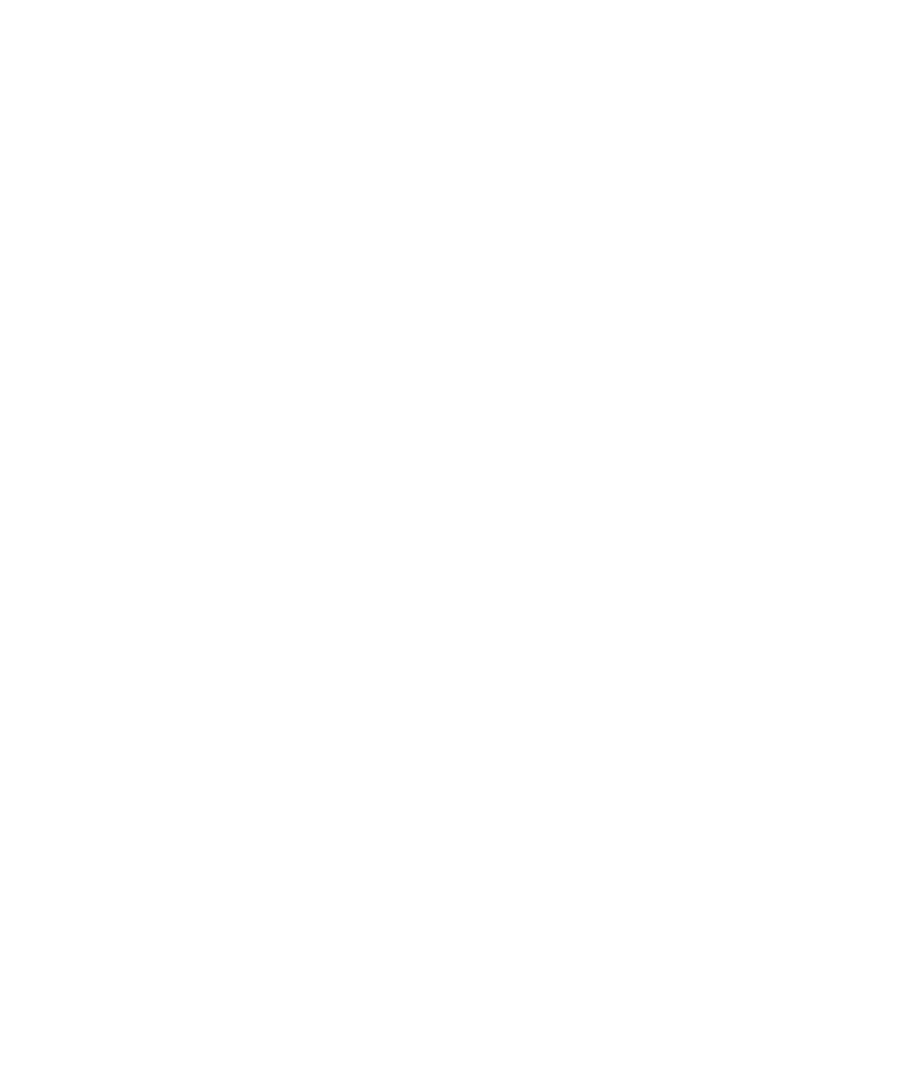
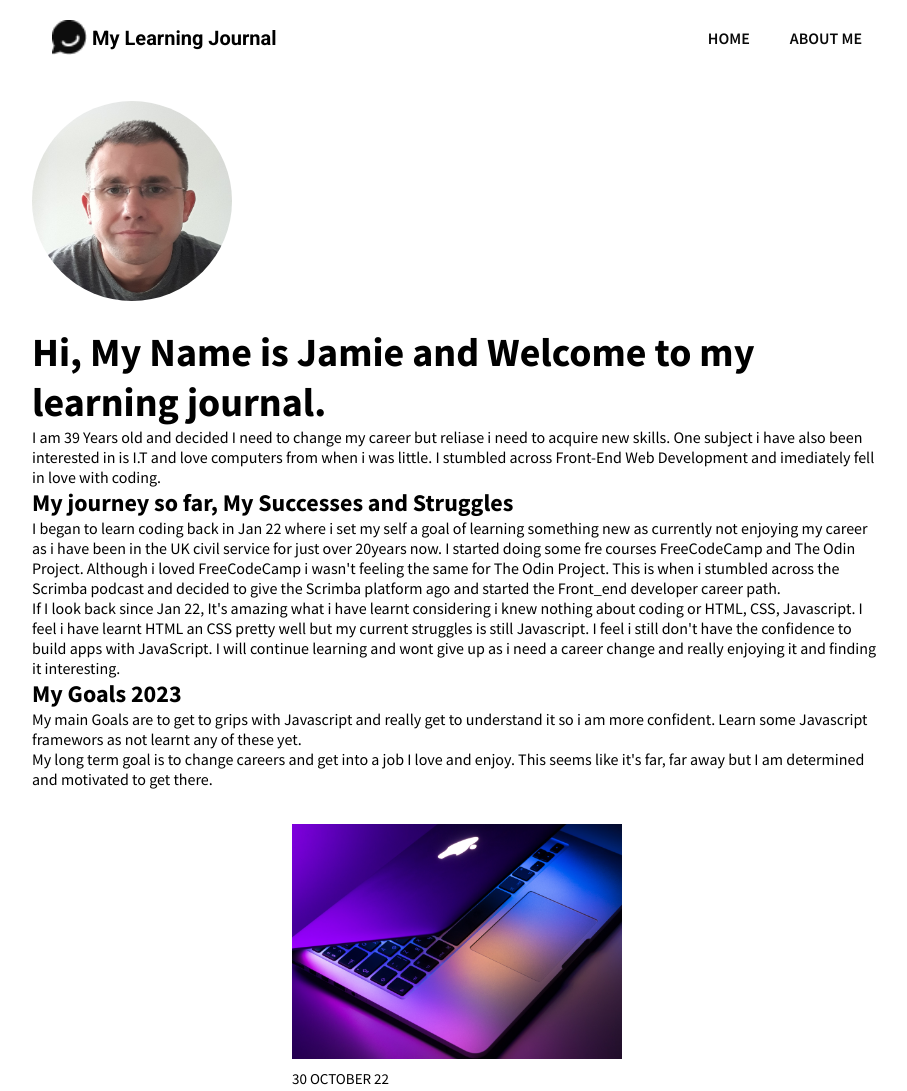
Before and after one commit to jreed-11/My_Learning_Journal, a plain HTML site: page about_me.html in a window 1280 px wide. Shown: the top 1091 px of the page, without its empty margins (183-1090 px from the left). Before the commit the page ends 800 px from the top, so only its background shows below. Drawn offline with Linux system fonts and the light colour scheme.

Commit message:
HTML and CSS updated
About page worked on

```diff
--- a/about_me.html
+++ b/about_me.html
@@ -0,0 +1,130 @@
+<html>
+  <head>
+    <title>My Learning Journal</title>
+    <link rel="stylesheet" href="css/style.css" />
+    <link rel="preconnect" href="https://fonts.googleapis.com" />
+    <link rel="preconnect" href="https://fonts.gstatic.com" crossorigin />
+    <link
+      href="https://fonts.googleapis.com/css2?family=Roboto:wght@700&family=Source+Sans+Pro:wght@400;600;700&display=swap"
+      rel="stylesheet"
+    />
+    <meta name="viewport" content="width=device-width, initial-scale=1" />
+  </head>
+
+  <nav class="navbar">
+    <div class="nav__logo">
+      <img class="nav_img" src="/images/logo.img.png" alt="logo image" />
+      <p class="logo__title">My Learning Journal</p>
+    </div>
+    <ul>
+      <li><a href="/index.html">HOME</a></li>
+      <li><a href="/about_me.html">ABOUT ME</a></li>
+    </ul>
+  </nav>
+  <div class="profile__img__section">
+    <img
+      class="profile__img"
+      src="/images/selfie__img.jpg"
+      alt="a picture of creator"
+    />
+  </div>
+
+  <section class="about-me">
+    <h1 class="about__me__title">
+      Hi, My Name is Jamie and Welcome to my learning journal.
+    </h1>
+
+    <p class="about__me__text">
+      I am 39 Years old and decided I need to change my career but reliase i
+      need to acquire new skills. One subject i have also been interested in is
+      I.T and love computers from when i was little. I stumbled across Front-End
+      Web Development and imediately fell in love with coding.
+    </p>
+
+    <h3 class="about__me__headings">
+      My journey so far, My Successes and Struggles
+    </h3>
+
+    <p class="about__me__text">
+      I began to learn coding back in Jan 22 where i set my self a goal of
+      learning something new as currently not enjoying my career as i have been
+      in the UK civil service for just over 20years now. I started doing some
+      fre courses FreeCodeCamp and The Odin Project. Although i loved
+      FreeCodeCamp i wasn't feeling the same for The Odin Project. This is when
+      i stumbled across the Scrimba podcast and decided to give the Scrimba
+      platform ago and started the Front_end developer career path.
+    </p>
+    <p class="about__me__text">
+      If I look back since Jan 22, It's amazing what i have learnt considering i
+      knew nothing about coding or HTML, CSS, Javascript. I feel i have learnt
+      HTML an CSS pretty well but my current struggles is still Javascript. I
+      feel i still don't have the confidence to build apps with JavaScript. I
+      will continue learning and wont give up as i need a career change and
+      really enjoying it and finding it interesting.
+    </p>
+
+    <h3 class="about__me__headings">My Goals 2023</h3>
+    <p class="about__me__text">
+      My main Goals are to get to grips with Javascript and really get to
+      understand it so i am more confident. Learn some Javascript framewors as
+      not learnt any of these yet.
+    </p>
+    <p class="about__me__text">
+      My long term goal is to change careers and get into a job I love and
+      enjoy. This seems like it's far, far away but I am determined and
+      motivated to get there.
+    </p>
+  </section>
+
+  <section class="blog-section">
+    <div class="blog__card">
+      <img
+        class="blog__img"
+        src="/images/blog01_img.jpg"
+        alt="laptop half open"
+      />
+      <p class="blog__date date">30 OCTOBER 22</p>
+      <p class="blog__title">
+        Blog 01 - Starting Scrimba Front-End Career Path
+      </p>
+      <p class="blog__text">
+        I have decided to take my coding learning further by signing up to
+        Scrimba's Fornt-End Career path
+      </p>
+    </div>
+
+    <div class="blog__card">
+      <img
+        class="blog__img"
+        src="/images/blog02_img.jpg"
+        alt="picture of programming code"
+      />
+      <p class="blog__date date">01 NOVEMBER 22</p>
+      <p class="blog__title">Blog 02 - Modules 1, 2 completed</p>
+      <p class="blog__text">
+        So far so good as I completed modules 1 and 2 and was a good test of my
+        knowledge of what i already leart from free courses about HTML and CSS
+      </p>
+    </div>
+
+    <div class="blog__card">
+      <img
+        class="blog__img"
+        src="/images/blog3_img.jpg"
+        alt="person's hands clutched together with tablet that says focus"
+      />
+      <p class="blog__date date">10 NOVEMBER 22</p>
+      <p class="blog__title">Blog 03 - Javascript Module 3</p>
+      <p class="blog__text">
+        Time to start learning Javascript, i just knew this was going to be
+        challenging and it was for me. So much to learn but know its very
+        essential and is amazing what it can do.
+      </p>
+    </div>
+  </section>
+
+  <footer class="footer">
+    <p class="footer__text">My Learning Journal</p>
+    <p class="footer__copyright">Copyright: &copy; 2022</p>
+  </footer>
+</html>
--- a/css/style.css
+++ b/css/style.css
@@ -70,7 +70,7 @@ a:focus,
 }
 
 
-/* Hero Section & article Page */
+/* Hero Section & article Page & About me PAge */
 
 
 .hero-section {
@@ -116,6 +116,13 @@ a:focus,
     max-width: 100%;
 }
 
+.profile__img {
+    border-radius: 50%;
+    margin: 0 auto;
+    height: 200px;
+    width: 200px;
+}
+
 .recent__post__heading {
     margin-top: 5.1em;
     text-align: center;
@@ -142,6 +149,10 @@ a:focus,
 .article__title__hero > a:hover {
     text-decoration-color: yellowgreen;
     text-decoration-line: underline;
+}
+
+.profile__img {
+    margin: 2.6em 0;
 }
 
 /* ****** Blog Section ******** */
@@ -263,20 +274,26 @@ a:focus,
     }
 
     .navbar,
-    .article-section {
+    .profile__img__section,
+    .article-section,
+    .about-me {
         margin: 0 auto;
         max-width: 850px;
     }
 
-    .article__date__hero {
+    .article__date__hero,
+    .about__me__text {
         font-size: 1.6rem;
     }
-    .article__title__hero {
+
+    .article__title__hero,
+    .about__me__title {
         font-size: 4rem;
     }
 
     .recent__post__heading,
-    .article__headings {
+    .article__headings,
+    .about__me__headings {
         font-size: 2.4rem;
     }
 
@@ -291,7 +308,7 @@ a:focus,
 
     .article__img {
         height: 490px;
-        max-width: 980px;
+        width: 100%;
     }
 
     li {
@@ -312,6 +329,8 @@ a:focus,
         font-size: 2rem;
     }
 
+
+
     .blog-section {
         display: grid;
         grid-template-columns: repeat(3, 300px);
```
Also changed, not shown: article_page.html (+32 -16 lines), images/article-img.jpg (added), images/selfie__img.jpg (added).
